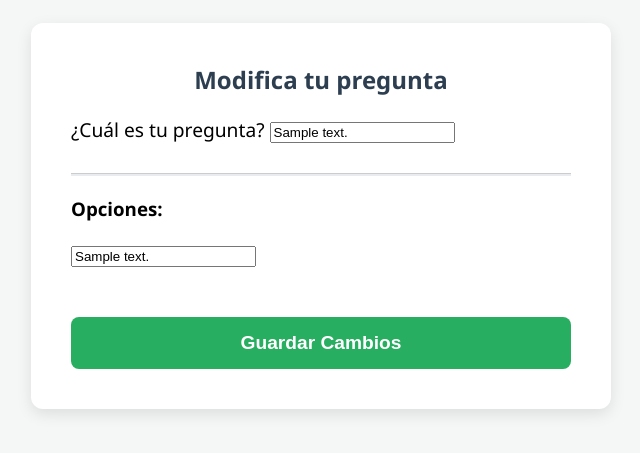
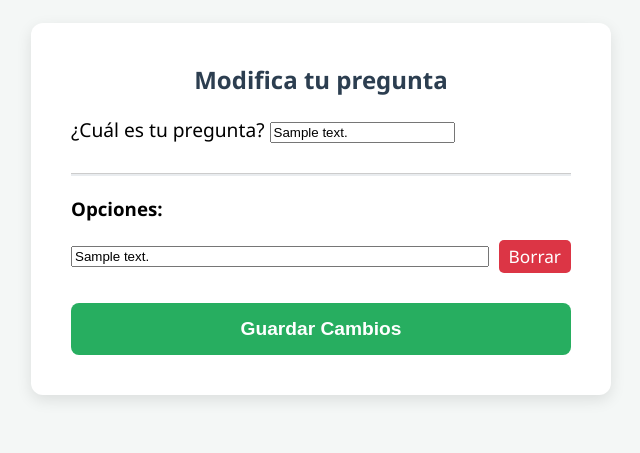
Before and after one commit to GRJPedro/django-encuestas, a Django app: page /encuestas/editar/1/ in a window 1280 px wide. Shown: the part 252-705 px from the top of the page, without its empty margins (319-959 px from the left). Run offline with Django 5.2, Linux system fonts and the light colour scheme; a user stored in the database is signed in; tables that the repository leaves empty hold one stand-in row (values such as "Sample post").

Commit message:
Agregada funcion para eliminar opciones sin perder votos de la encuesta

```diff
--- a/encuestas/templates/encuestas/editar.html
+++ b/encuestas/templates/encuestas/editar.html
@@ -25,8 +25,16 @@
             <h3>Opciones:</h3>
             <div id="contenedor-opciones">
                 {% for opcion in opciones %}
-                    <div class="campo-formulario">
-                        <input type="text" name="opciones[]" value="{{ opcion.texto_opcion }}" class="form-control" required>
+                    <div class="campo-formulario" style="display: flex; align-items: center; gap: 10px; margin-bottom: 10px;">
+
+                        <input type="text" name="opciones[]" value="{{ opcion.texto_opcion }}" class="form-control" required style="flex-grow: 1;">
+
+                        <a href="{% url 'encuestas:eliminar_opcion' opcion.id %}"
+                           style="color: white; background-color: #dc3545; padding: 5px 10px; text-decoration: none; border-radius: 5px; font-size: 0.9em;"
+                           onclick="return confirm('¿Estás seguro de eliminar esta opción? Se perderán los votos asociados a ella.');">
+                           Borrar
+                        </a>
+
                     </div>
                 {% endfor %}
             </div>
--- a/encuestas/urls.py
+++ b/encuestas/urls.py
@@ -2,15 +2,20 @@ from django.urls import path
 from . import views
 
 app_name = "encuestas"
+
 urlpatterns = [
+    # Rutas principales
     path("", views.InicioView.as_view(), name="inicio"),
     path("<int:pk>/", views.DetalleView.as_view(), name="detalle"),
     path("<int:pregunta_id>/votar/", views.votar, name="votar"),
 
+    # Rutas de creación y autenticación
     path("crear/", views.crear_encuesta, name="crear"),
     path('registro/', views.registro, name='registro'),
-
     path('login/', views.iniciar_sesion, name='login'),
     path('logout/', views.cerrar_sesion, name='logout'),
+
+    # Rutas de edición
     path('editar/<int:pregunta_id>/', views.editar_encuesta, name='editar'),
+    path('opcion/<int:opcion_id>/eliminar/', views.eliminar_opcion, name='eliminar_opcion'),
 ]
--- a/encuestas/views.py
+++ b/encuestas/views.py
@@ -13,9 +13,7 @@ from django.utils import timezone
 from .models import Pregunta, Opcion
 from .forms import PreguntaForm
 
-
 from .models import Opcion, Pregunta
-
 
 class InicioView(generic.ListView):
     template_name = "encuestas/index.html"
@@ -123,22 +121,34 @@ def editar_encuesta(request, pregunta_id):
     pregunta = get_object_or_404(Pregunta, pk=pregunta_id)
 
     if request.method == 'POST':
-        # 2. Le pasamos los datos nuevos, pero le decimos que actualice la instancia existente
         form = PreguntaForm(request.POST, instance=pregunta)
 
         if form.is_valid():
             pregunta_editada = form.save()
 
-            # 3. Truco rápido para las opciones: borramos las viejas y guardamos las nuevas
-            pregunta.opcion_set.all().delete()
             opciones_enviadas = request.POST.getlist('opciones[]')
 
+            # 1. Sacamos las opciones actuales de la DB
+            opciones_db = pregunta.opcion_set.values_list('texto_opcion', flat=True)
+
+            # 2. Las pasamos a minúsculas, les quitamos espacios y las metemos a un SET
+            # Esto nos servirá como nuestro "filtro" a prueba de fallos
+            opciones_existentes = set([texto.strip().lower() for texto in opciones_db])
+
             for texto in opciones_enviadas:
-                if texto.strip():
+                texto_limpio = texto.strip()
+                texto_comparar = texto_limpio.lower() # Usamos esta variable SOLO para comparar
+
+                # 3. Si tiene texto y NO está en nuestro filtro de opciones existentes...
+                if texto_limpio and texto_comparar not in opciones_existentes:
+
+                    # Lo creamos usando el texto_limpio original (para respetar si el usuario usó mayúsculas)
                     Opcion.objects.create(
                         pregunta=pregunta_editada,
-                        texto_opcion=texto
+                        texto_opcion=texto_limpio
                     )
+                    # 4. CRUCIAL: Lo agregamos al filtro para que si el formulario mandó otro "si", lo ignore
+                    opciones_existentes.add(texto_comparar)
 
             return redirect('encuestas:inicio')
 
@@ -154,3 +164,19 @@ def editar_encuesta(request, pregunta_id):
         'pregunta': pregunta,
         'opciones': opciones
     })
+
+
+# Funcion para eliminar una opcion de las preguntas
+@login_required
+def eliminar_opcion(request, opcion_id):
+    # Buscamos la opción específica
+    opcion = get_object_or_404(Opcion, pk=opcion_id)
+
+    # Guardamos el ID de la pregunta para saber a dónde regresar
+    pregunta_id = opcion.pregunta.id
+
+    # ¡Pum! Eliminada
+    opcion.delete()
+
+    # Redirigimos de vuelta a la página de edición de esa misma pregunta
+    return redirect('encuestas:editar', pregunta_id=pregunta_id)
--- a/misitio/urls.py
+++ b/misitio/urls.py
@@ -11,4 +11,6 @@ urlpatterns = [
     path('encuestas/', include('encuestas.urls')),
 
     path('admin/', admin.site.urls),
+
+
 ]
```
